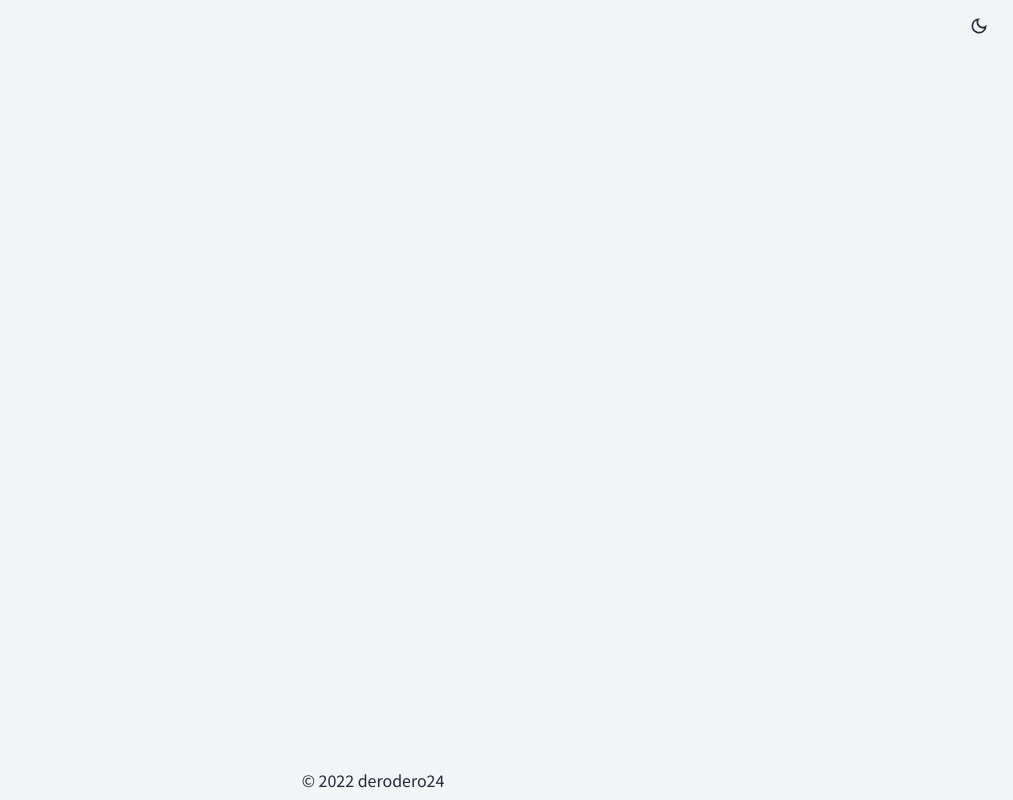
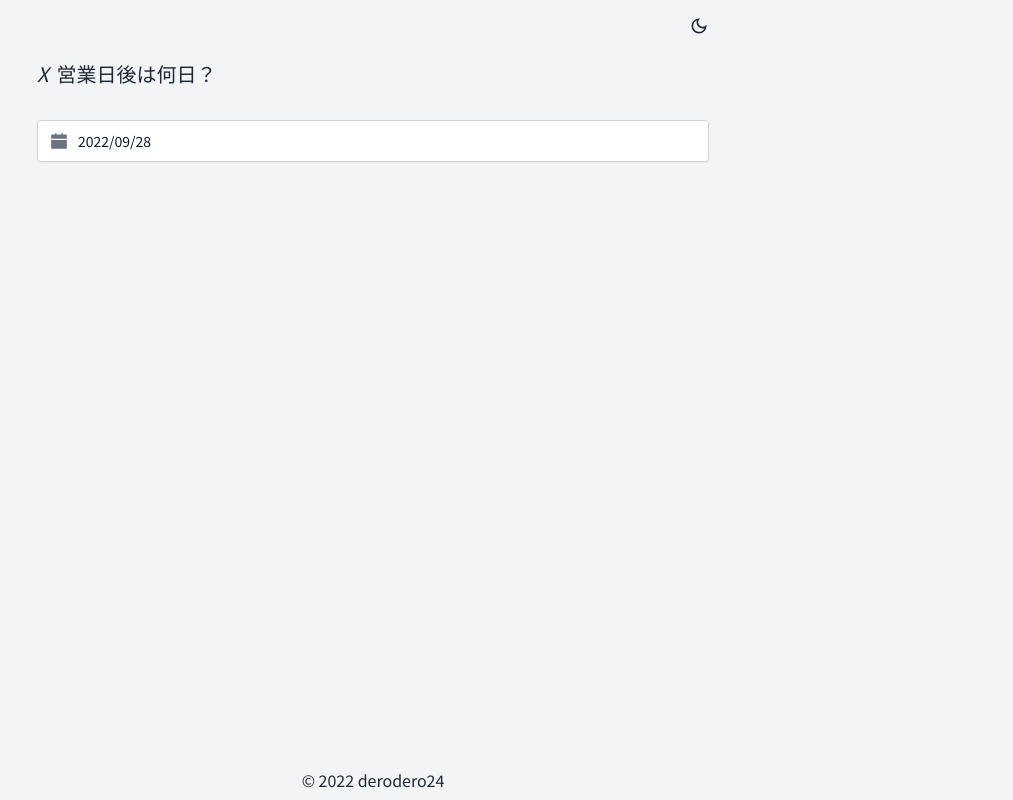
Before and after one commit to derodero24/business-days-web, a Next.js app: page / in a window 1280 px wide. Shown: the whole page, without its empty margins (267-1280 px from the left). Built offline with nearby package versions, Linux system fonts and the light colour scheme.

Commit message:
add datepicker

```diff
--- a/package.json
+++ b/package.json
@@ -9,10 +9,12 @@
   },
   "dependencies": {
     "autoprefixer": "^10.4.12",
+    "date-fns": "^2.29.3",
     "next": "12.3.1",
     "next-themes": "^0.2.1",
     "postcss": "^8.4.16",
     "react": "18.2.0",
+    "react-datepicker": "^4.8.0",
     "react-dom": "18.2.0",
     "react-icons": "^4.4.0",
     "tailwindcss": "^3.1.8"
@@ -21,6 +23,7 @@
     "@tsconfig/strictest": "^1.0.2",
     "@types/node": "18.7.23",
     "@types/react": "18.0.21",
+    "@types/react-datepicker": "^4.4.2",
     "@types/react-dom": "18.0.6",
     "@typescript-eslint/eslint-plugin": "^5.38.1",
     "eslint": "8.24.0",
--- a/src/components/sections/Header.tsx
+++ b/src/components/sections/Header.tsx
@@ -3,7 +3,7 @@ import ThemeButton from '../elements/ThemeButton';
 export default function Header() {
   return (
     <header className="px-6 py-4">
-      <nav className="container mx-auto">
+      <nav className="mx-auto max-w-2xl">
         <ThemeButton className="float-right cursor-pointer text-xl hover:opacity-75" />
       </nav>
     </header>
--- a/src/pages/index.tsx
+++ b/src/pages/index.tsx
@@ -1,10 +1,33 @@
 import Head from 'next/head';
+import { ForwardedRef, forwardRef, useState } from 'react';
+import DatePicker from 'react-datepicker';
+import { AiFillCalendar } from 'react-icons/ai';
+import { HiChevronLeft, HiChevronRight } from 'react-icons/hi';
 
 import Layout from '../components/layouts/Layout';
 
 import type { NextPageWithLayout } from 'next';
 
+const CustomInput = forwardRef((props, ref: ForwardedRef<HTMLInputElement>) => (
+  <div className="relative">
+    <div className="pointer-events-none absolute inset-y-0 left-0 flex items-center pl-3">
+      <AiFillCalendar className="h-5 w-5 text-gray-500 dark:text-gray-400" />
+    </div>
+    <input
+      {...props}
+      ref={ref}
+      type="text"
+      className="block w-full rounded-lg border border-gray-300 bg-gray-50 p-2.5 pl-10 text-gray-900 focus:border-blue-500 focus:ring-blue-500 dark:border-gray-600  dark:bg-gray-700 dark:text-white"
+      placeholder="Select date"
+      readOnly
+    />
+  </div>
+));
+CustomInput.displayName = 'CustomInput';
+
 const Home: NextPageWithLayout = () => {
+  const [eventDay, setEventDay] = useState(new Date(Date.now()));
+
   return (
     <>
       <Head>
@@ -12,7 +35,24 @@ const Home: NextPageWithLayout = () => {
         <meta name="description" content="Generated by create next app" />
       </Head>
       <main className="grow px-6 py-2">
-        <div className="container mx-auto"></div>
+        <div className="mx-auto max-w-2xl">
+          <h1 className="pb-8 text-xl">
+            <span className="pr-2 italic">X</span>営業日後は何日？
+          </h1>
+          <DatePicker
+            locale="ja"
+            selected={eventDay}
+            onChange={day => day && setEventDay(day)}
+            dateFormat="yyyy/MM/dd"
+            previousMonthButtonLabel={
+              <HiChevronLeft className="h-5 w-5 text-gray-600 dark:text-gray-200" />
+            }
+            nextMonthButtonLabel={
+              <HiChevronRight className="h-5 w-5 text-gray-600 dark:text-gray-200" />
+            }
+            customInput={<CustomInput />}
+          />
+        </div>
       </main>
     </>
   );
--- a/src/styles/global.css
+++ b/src/styles/global.css
@@ -9,3 +9,92 @@
     @apply dark:bg-gray-800 dark:text-gray-100;
   }
 }
+
+.react-datepicker__input-container input {
+  @apply block w-full text-base md:text-sm bg-white border border-gray-300 rounded shadow-sm;
+}
+
+.react-datepicker-popper {
+  @apply z-40 w-72 text-sm bg-white shadow px-3 py-2 border-2 border-gray-200 rounded mt-1 dark:border-gray-600 dark:bg-gray-700 dark:text-white select-none;
+}
+
+/* .react-datepicker__portal {
+  @apply absolute z-10 w-72 text-sm transform-none bg-white shadow px-3 py-2 top-12 right-0 border-2 border-gray-200 rounded;
+} */
+
+/* .react-datepicker__month-container {
+  @apply flex flex-col;
+} */
+
+/* .react-datepicker__month {
+  @apply flex flex-col;
+} */
+
+.react-datepicker__current-month {
+  @apply ml-2.5 text-lg font-semibold text-gray-700 dark:text-white;
+}
+
+.react-datepicker__week {
+  @apply flex justify-around;
+}
+
+.react-datepicker__day-names {
+  @apply flex justify-around text-gray-500 font-medium text-center text-xs  dark:text-gray-100;
+}
+
+.react-datepicker__day-name {
+  @apply opacity-80;
+}
+
+.react-datepicker__day-name:nth-child(1) {
+  @apply text-blue-500;
+}
+.react-datepicker__day-name:nth-child(7) {
+  @apply text-red-500;
+}
+
+.react-datepicker__day-name {
+  @apply w-8 h-8 flex items-center justify-center py-1 rounded-full;
+}
+
+.react-datepicker__navigation {
+  @apply absolute top-2;
+}
+
+.react-datepicker__navigation--previous {
+  @apply right-12 w-8 h-8 rounded transition flex items-center justify-center hover:bg-gray-200 dark:hover:bg-gray-500;
+}
+
+.react-datepicker__navigation--next {
+  @apply right-4 w-8 h-8 rounded transition flex items-center justify-center hover:bg-gray-200 dark:hover:bg-gray-500;
+}
+
+.react-datepicker__day {
+  @apply mb-1 w-8 h-8 flex items-center justify-center py-1 text-sm leading-loose transition text-gray-700 rounded cursor-pointer hover:bg-gray-200 dark:text-white dark:hover:bg-gray-500;
+}
+
+/* .react-datepicker__day--disabled {
+  @apply cursor-not-allowed opacity-40 hover:bg-transparent;
+} */
+
+.react-datepicker__day--outside-month {
+  @apply opacity-40;
+}
+
+.react-datepicker__day--selected {
+  @apply text-green-50 bg-blue-500;
+}
+
+.react-datepicker__day:nth-child(1) {
+  @apply text-blue-500;
+}
+.react-datepicker__day:nth-child(1).react-datepicker__day--selected {
+  @apply text-green-50 bg-blue-500;
+}
+
+.react-datepicker__day:nth-child(7) {
+  @apply text-red-500;
+}
+.react-datepicker__day:nth-child(7).react-datepicker__day--selected {
+  @apply text-green-50 bg-blue-500;
+}
```
Also changed, not shown: 1 other file (tests, documents, lock files or other folders).
